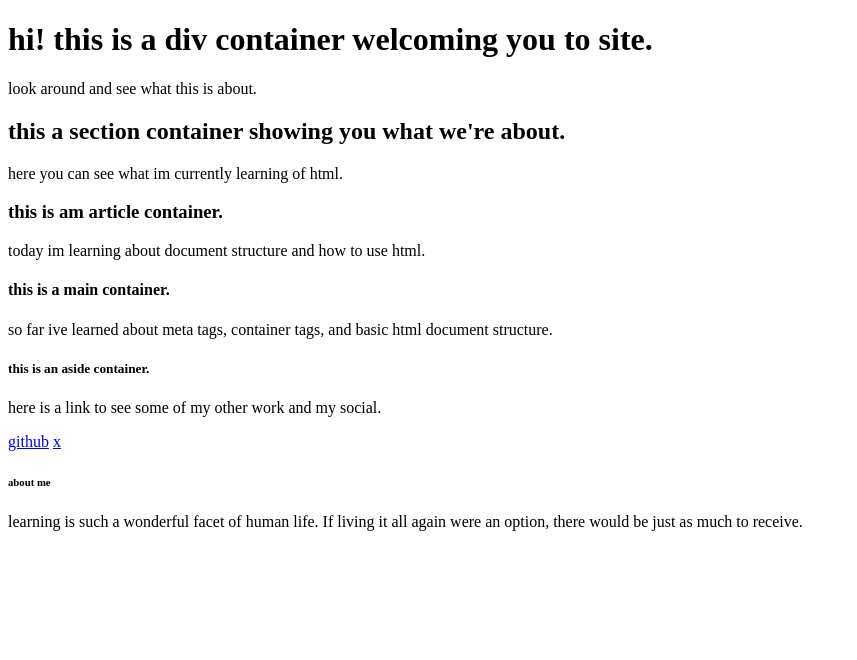
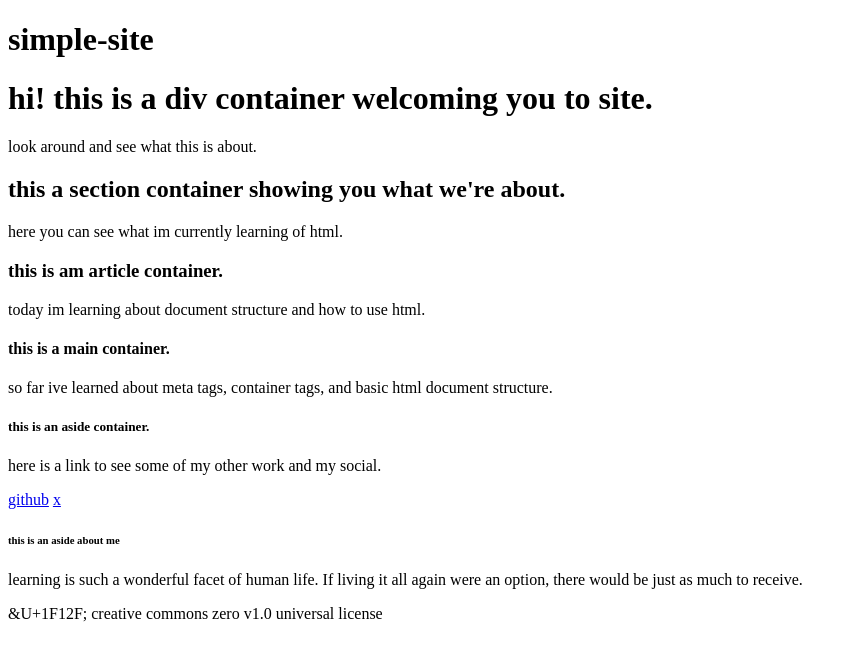
Before and after one commit to lithoeme/simple-site, a website: page index.html in a window 1280 px wide. Shown: the whole page, without its empty margins (0-857 px from the left). Drawn offline with Linux system fonts and the light colour scheme.

Commit message:
updated index.html

```diff
--- a/index.html
+++ b/index.html
@@ -21,6 +21,9 @@
 
     </head>
     <body>
+        <header>
+            <h1>simple-site</h1>
+        </header>
         <div>
             <h1>hi! this is a div container welcoming you to site.</h1>
             <p>look around and see what this is about.</p>
@@ -39,18 +42,20 @@
             <aside>
                 <h5>this is an aside container.</h5>
                 <p>here is a link to see some of my other work and my social.</p>
-                <a href="https://github.com/lithoeme">github</a>
-                <a href="https://x.com/lithoemes">x</a>
+                <nav>
+                    <a href="https://github.com/lithoeme">github</a>
+                    <a href="https://x.com/lithoemes">x</a>
+                </nav>
             </aside>
             <aside>
-                <h6>about me</h6>
+                <h6>this is an aside about me</h6>
                 <p>learning is such a wonderful facet of human life. If living it all again
                     were an option, there would be just as much to receive. </p>
             </aside>
         </div>
-        <aside>
-            <p></p>
-        </aside>
+        <footer>
+            <p>&U+1F12F; creative commons zero v1.0 universal license</p>
+        </footer>
     </body>
 
 </html>
--- a/index.js
+++ /dev/null
@@ -1 +0,0 @@
-console.log('Happy developing ✨')
```
